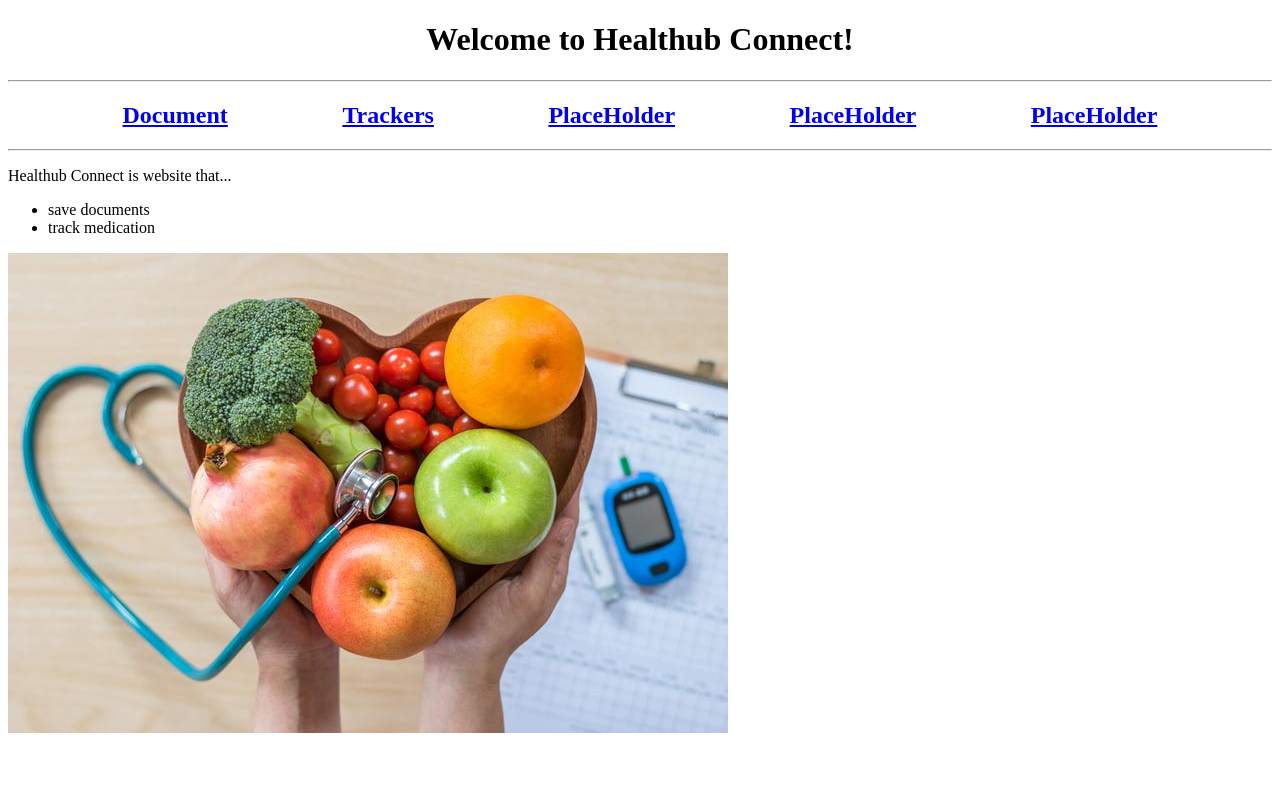
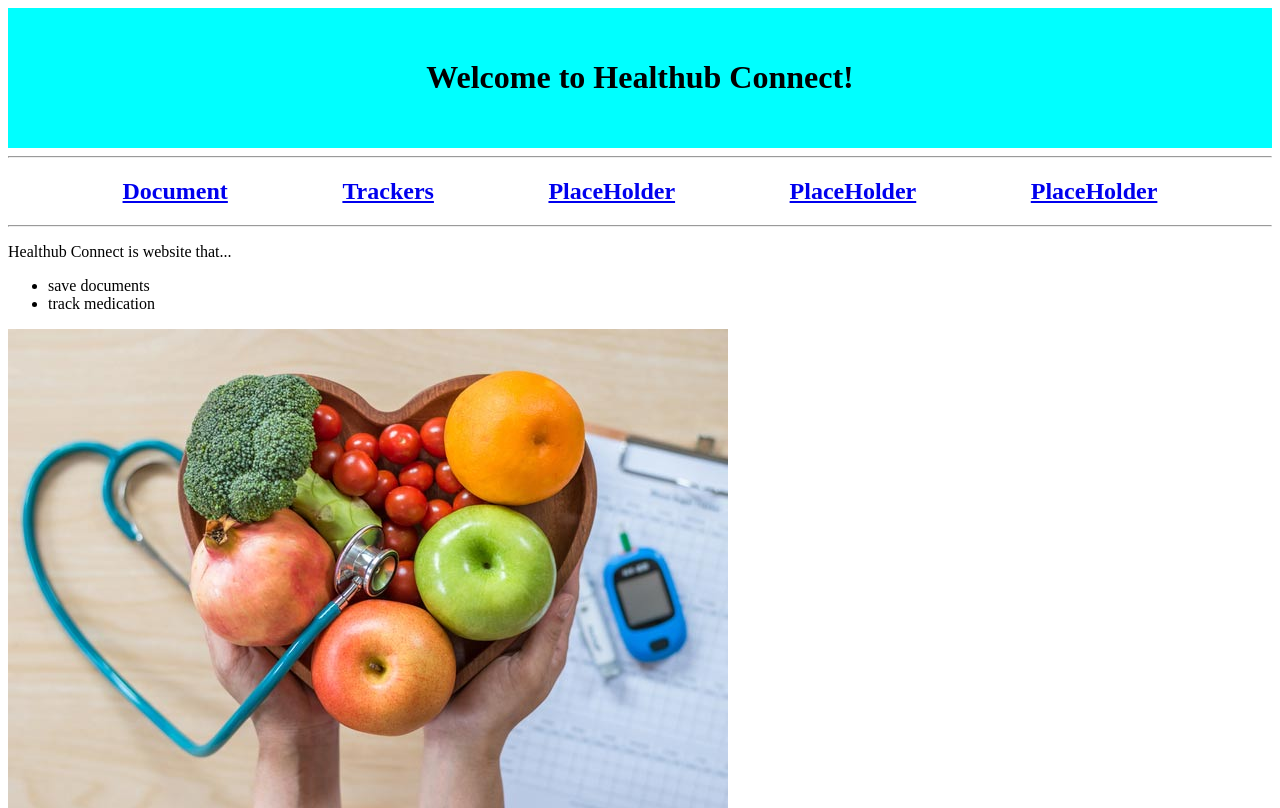
Before and after one commit to cherrerra-mejia999/Healthhub_Connect, a PHP site: page / in a window 1280 px wide. Shown: the top 808 px of the page. Before the commit the page ends 733 px from the top, so only its background shows below. Run offline with PHP 8.4, Linux system fonts and the light colour scheme.

Commit message:
background color
added background color to title section (h1)

```diff
--- a/index.html
+++ b/index.html
@@ -9,9 +9,11 @@
         <link rel="stylesheet" href="index_styles.css">
     </head>
     <body>
+        <div class="Title">
         <h1>
             Welcome to Healthub Connect!
         </h1>
+        </div>
         <hr>
         <h2 class="Navigations">
         <!--Hyper links to other pages-->
--- a/index_styles.css
+++ b/index_styles.css
@@ -1,4 +1,8 @@
 /*CSS for index.html*/
+.Title {
+    background-color: aqua;
+    padding: 30px;
+}
 h1 {
     color: black;
     text-align: center;
```
